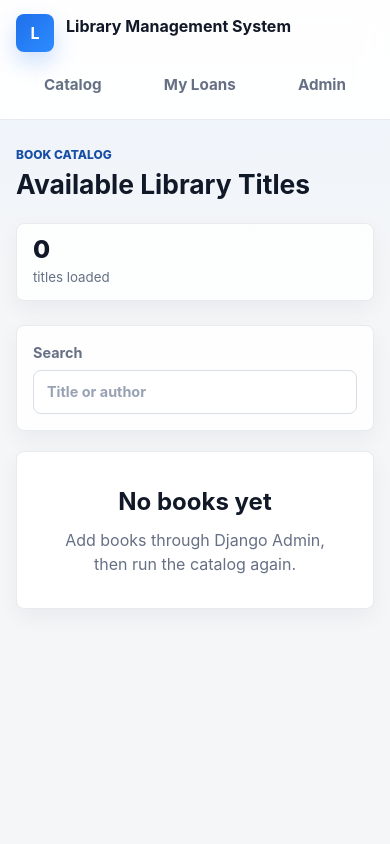
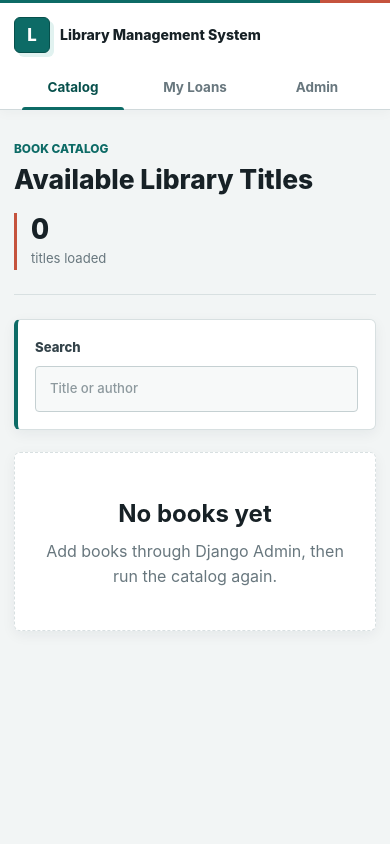
Before and after one commit to AmirMustafa10/library-management-system, a Django app: page / in a window 390 px wide. Run offline with Django 5.2, Linux system fonts and the light colour scheme; data that the repository does not hold is empty.

Commit message:
style: strengthen responsive frontend design

```diff
--- a/static/css/styles.css
+++ b/static/css/styles.css
@@ -1,25 +1,29 @@
 :root {
     color-scheme: light;
-    --bg: #f4f6f8;
+    --canvas: #f2f5f5;
     --surface: #ffffff;
-    --surface-soft: #f9fafb;
-    --surface-muted: #eef2f6;
-    --text: #1f2933;
-    --heading: #111827;
-    --muted: #667085;
-    --subtle: #98a2b3;
-    --border: #d8dee7;
-    --border-soft: #e7ebf0;
-    --accent: #1f6feb;
-    --accent-dark: #174ea6;
-    --accent-soft: #e8f1ff;
-    --success: #087443;
-    --success-soft: #e7f6ef;
-    --warning: #9a5b13;
-    --warning-soft: #fff4df;
-    --shadow: 0 18px 40px rgba(15, 23, 42, 0.08);
-    --shadow-soft: 0 8px 22px rgba(15, 23, 42, 0.05);
-    --radius: 8px;
+    --surface-soft: #f7f9f9;
+    --surface-muted: #edf2f2;
+    --ink: #172126;
+    --ink-soft: #34434a;
+    --muted: #68777e;
+    --subtle: #8d999e;
+    --line: #d8e0e1;
+    --line-strong: #c5d0d2;
+    --brand: #0d6b66;
+    --brand-deep: #07504c;
+    --brand-soft: #e1f2f0;
+    --accent: #c5533d;
+    --accent-soft: #f9e9e5;
+    --gold: #a86d16;
+    --gold-soft: #fbf0dc;
+    --success: #14734e;
+    --success-soft: #e3f4ec;
+    --warning: #945b13;
+    --warning-soft: #fff0d8;
+    --shadow-sm: 0 4px 14px rgba(24, 41, 47, 0.06);
+    --shadow-md: 0 14px 34px rgba(24, 41, 47, 0.1);
+    --radius: 6px;
 }
 
 * {
@@ -27,18 +31,17 @@
 }
 
 html {
-    background: var(--bg);
+    background: var(--canvas);
 }
 
 body {
     margin: 0;
     min-height: 100vh;
-    background:
-        linear-gradient(180deg, rgba(232, 241, 255, 0.7), rgba(244, 246, 248, 0) 260px),
-        var(--bg);
-    color: var(--text);
-    font-family: Inter, "Segoe UI", Roboto, Arial, Helvetica, sans-serif;
-    line-height: 1.5;
+    background: var(--canvas);
+    color: var(--ink-soft);
+    font-family: Inter, Aptos, "Segoe UI", Roboto, Arial, sans-serif;
+    font-size: 16px;
+    line-height: 1.55;
     text-rendering: optimizeLegibility;
 }
 
@@ -50,91 +53,135 @@ a {
 a:focus-visible,
 button:focus-visible,
 input:focus-visible {
-    outline: 3px solid rgba(31, 111, 235, 0.22);
-    outline-offset: 2px;
+    outline: 3px solid rgba(13, 107, 102, 0.23);
+    outline-offset: 3px;
 }
 
 .site-header {
     position: sticky;
     top: 0;
-    z-index: 10;
-    background: rgba(255, 255, 255, 0.92);
-    border-bottom: 1px solid var(--border-soft);
-    backdrop-filter: blur(14px);
+    z-index: 20;
+    border-top: 3px solid var(--brand);
+    border-bottom: 1px solid rgba(197, 208, 210, 0.8);
+    background: rgba(255, 255, 255, 0.94);
+    box-shadow: 0 2px 12px rgba(24, 41, 47, 0.04);
+    backdrop-filter: blur(16px);
+}
+
+.site-header::after {
+    position: absolute;
+    top: -3px;
+    right: 0;
+    width: 18%;
+    height: 3px;
+    background: var(--accent);
+    content: "";
 }
 
 .nav-shell {
-    width: min(1120px, calc(100% - 32px));
+    width: min(1180px, calc(100% - 40px));
     min-height: 72px;
     margin: 0 auto;
     display: flex;
     align-items: center;
     justify-content: space-between;
-    gap: 24px;
+    gap: 28px;
 }
 
 .brand {
+    min-width: 0;
     display: inline-flex;
     align-items: center;
-    gap: 12px;
-    color: var(--heading);
-    font-weight: 750;
+    gap: 13px;
+    color: var(--ink);
+    font-weight: 780;
 }
 
 .brand-mark {
+    flex: 0 0 auto;
     display: inline-grid;
     place-items: center;
-    width: 38px;
-    height: 38px;
+    width: 40px;
+    height: 40px;
     border-radius: var(--radius);
-    background: linear-gradient(135deg, var(--accent), #2d8cff);
+    border: 1px solid var(--brand-deep);
+    background: var(--brand);
     color: #ffffff;
-    box-shadow: 0 10px 22px rgba(31, 111, 235, 0.22);
+    box-shadow: 4px 4px 0 var(--brand-soft);
+    font-size: 1.05rem;
+    line-height: 1;
 }
 
 .nav-links {
     display: flex;
-    align-items: center;
-    gap: 6px;
-    flex-wrap: wrap;
+    align-items: stretch;
+    align-self: stretch;
+    gap: 4px;
 }
 
 .nav-links a {
-    min-height: 38px;
+    position: relative;
+    min-width: 82px;
     display: inline-flex;
     align-items: center;
-    padding: 8px 12px;
-    border-radius: var(--radius);
+    justify-content: center;
+    padding: 0 14px;
     color: var(--muted);
-    font-size: 0.95rem;
-    font-weight: 650;
+    font-size: 0.92rem;
+    font-weight: 700;
     transition: background-color 160ms ease, color 160ms ease;
 }
 
+.nav-links a::after {
+    position: absolute;
+    right: 14px;
+    bottom: -1px;
+    left: 14px;
+    height: 3px;
+    border-radius: 3px 3px 0 0;
+    background: transparent;
+    content: "";
+    transition: background-color 160ms ease;
+}
+
 .nav-links a:hover,
-.nav-links a:focus {
-    background: var(--accent-soft);
-    color: var(--accent-dark);
+.nav-links a:focus-visible {
+    background: var(--surface-soft);
+    color: var(--brand-deep);
+}
+
+.nav-links a.is-active {
+    color: var(--brand-deep);
+}
+
+.nav-links a.is-active::after {
+    background: var(--brand);
 }
 
 .page-shell {
-    width: min(1120px, calc(100% - 32px));
-    margin: 36px auto 64px;
+    width: min(1180px, calc(100% - 40px));
+    margin: 42px auto 72px;
 }
 
 .page-heading {
     display: flex;
     align-items: flex-end;
     justify-content: space-between;
-    gap: 24px;
+    gap: 32px;
     margin-bottom: 24px;
+    padding-bottom: 24px;
+    border-bottom: 1px solid var(--line);
+}
+
+.page-heading > div:first-child {
+    max-width: 760px;
 }
 
 .eyebrow {
-    margin: 0 0 6px;
-    color: var(--accent-dark);
-    font-size: 0.75rem;
-    font-weight: 800;
+    margin: 0 0 7px;
+    color: var(--brand);
+    font-size: 0.74rem;
+    font-weight: 850;
     text-transform: uppercase;
     letter-spacing: 0;
 }
@@ -150,95 +197,129 @@ th {
 
 h1 {
     margin: 0;
-    color: var(--heading);
-    font-size: 2.15rem;
+    color: var(--ink);
+    font-size: 2.35rem;
+    font-weight: 780;
     line-height: 1.12;
 }
 
 .catalog-summary {
-    min-width: 126px;
-    padding: 12px 16px;
-    border: 1px solid var(--border-soft);
-    border-radius: var(--radius);
-    background: rgba(255, 255, 255, 0.86);
-    box-shadow: var(--shadow-soft);
-    text-align: right;
+    flex: 0 0 auto;
+    min-width: 148px;
+    padding: 2px 0 2px 20px;
+    border-left: 3px solid var(--accent);
+    text-align: left;
 }
 
 .catalog-summary span {
     display: block;
-    color: var(--heading);
-    font-size: 1.55rem;
-    font-weight: 800;
-    line-height: 1.1;
+    color: var(--ink);
+    font-size: 1.75rem;
+    font-weight: 820;
+    line-height: 1;
+    font-variant-numeric: tabular-nums;
 }
 
 .catalog-summary small {
+    display: block;
+    margin-top: 5px;
     color: var(--muted);
+    font-size: 0.82rem;
 }
 
 .toolbar {
-    margin-bottom: 20px;
-    padding: 16px;
-    border: 1px solid var(--border-soft);
+    position: relative;
+    margin-bottom: 22px;
+    padding: 18px;
+    border: 1px solid var(--line);
+    border-left: 4px solid var(--brand);
     border-radius: var(--radius);
-    background: rgba(255, 255, 255, 0.9);
-    box-shadow: var(--shadow-soft);
+    background: var(--surface);
+    box-shadow: var(--shadow-sm);
 }
 
 .search-field {
     display: grid;
-    gap: 7px;
-    color: var(--muted);
-    font-size: 0.9rem;
-    font-weight: 650;
+    gap: 8px;
+    color: var(--ink-soft);
+    font-size: 0.82rem;
+    font-weight: 760;
 }
 
 .search-field input {
-    width: min(460px, 100%);
-    min-height: 44px;
-    padding: 10px 13px;
-    border: 1px solid var(--border);
-    border-radius: var(--radius);
-    background: var(--surface);
-    color: var(--text);
+    width: min(540px, 100%);
+    min-height: 46px;
+    padding: 10px 14px;
+    border: 1px solid var(--line-strong);
+    border-radius: 4px;
+    background: var(--surface-soft);
+    color: var(--ink);
     font: inherit;
-    transition: border-color 160ms ease, box-shadow 160ms ease;
+    font-weight: 500;
+    transition: background-color 160ms ease, border-color 160ms ease, box-shadow 160ms ease;
 }
 
 .search-field input::placeholder {
     color: var(--subtle);
 }
 
+.search-field input:hover {
+    border-color: #a9b8bb;
+    background: var(--surface);
+}
+
 .search-field input:focus {
-    border-color: var(--accent);
-    box-shadow: 0 0 0 4px rgba(31, 111, 235, 0.12);
+    border-color: var(--brand);
+    background: var(--surface);
+    box-shadow: 0 0 0 4px rgba(13, 107, 102, 0.11);
     outline: 0;
 }
 
 .book-grid {
     display: grid;
-    grid-template-columns: repeat(auto-fit, minmax(270px, 1fr));
+    grid-template-columns: repeat(3, minmax(0, 1fr));
     gap: 18px;
 }
 
 .book-card {
-    min-height: 282px;
+    --card-accent: var(--brand);
+    position: relative;
+    min-width: 0;
+    min-height: 306px;
     display: flex;
     flex-direction: column;
-    gap: 18px;
-    padding: 20px;
-    border: 1px solid var(--border-soft);
+    gap: 16px;
+    overflow: hidden;
+    padding: 22px;
+    border: 1px solid var(--line);
     border-radius: var(--radius);
     background: var(--surface);
-    box-shadow: var(--shadow-soft);
-    transition: border-color 160ms ease, box-shadow 160ms ease, transform 160ms ease;
+    box-shadow: var(--shadow-sm);
+    transition: border-color 170ms ease, box-shadow 170ms ease, transform 170ms ease;
+}
+
+.book-card:nth-child(3n + 2) {
+    --card-accent: var(--accent);
+}
+
+.book-card:nth-child(3n) {
+    --card-accent: var(--gold);
+}
+
+.book-card::before {
+    position: absolute;
+    top: 0;
+    right: 0;
+    left: 0;
+    height: 4px;
+    background: var(--card-accent);
+    content: "";
 }
 
 .book-card:hover {
-    border-color: rgba(31, 111, 235, 0.3);
-    box-shadow: var(--shadow);
-    transform: translateY(-2px);
+    border-color: var(--line-strong);
+    box-shadow: var(--shadow-md);
+    transform: translateY(-3px);
 }
 
 .book-card-main {
@@ -322,26 +432,27 @@ h1 {
 .table-panel,
 .empty-state,
 .messages {
-    border: 1px solid var(--border-soft);
+    border: 1px solid var(--line);
     border-radius: var(--radius);
     background: var(--surface);
-    box-shadow: var(--shadow-soft);
+    box-shadow: var(--shadow-sm);
 }
 
 .table-panel {
     overflow-x: auto;
+    border-top: 4px solid var(--brand);
 }
 
 table {
     width: 100%;
-    min-width: 680px;
+    min-width: 700px;
     border-collapse: collapse;
 }
 
 th,
 td {
-    padding: 15px 18px;
-    border-bottom: 1px solid var(--border-soft);
+    padding: 17px 20px;
+    border-bottom: 1px solid var(--line);
     text-align: left;
     vertical-align: middle;
 }
@@ -365,13 +490,14 @@ tr:last-child td {
 
 .empty-state {
     grid-column: 1 / -1;
-    padding: 32px;
+    padding: 42px 28px;
+    border-style: dashed;
     text-align: center;
 }
 
 .empty-state h2 {
-    margin: 0 0 8px;
-    color: var(--heading);
+    margin: 0 0 7px;
+    color: var(--ink);
 }
 
 .empty-state p {
@@ -380,55 +506,179 @@ tr:last-child td {
 }
 
 .messages {
-    margin-bottom: 18px;
-    padding: 12px 14px;
+    margin-bottom: 20px;
+    padding: 13px 16px;
+    border-left: 4px solid var(--brand);
 }
 
 .message {
     margin: 0;
-    color: var(--accent-dark);
-    font-weight: 750;
+    color: var(--brand-deep);
+    font-weight: 720;
+}
+
+@media (max-width: 960px) {
+    .book-grid {
+        grid-template-columns: repeat(2, minmax(0, 1fr));
+    }
 }
 
 @media (max-width: 720px) {
-    .nav-shell,
-    .page-heading {
+    .nav-shell {
+        width: min(100% - 28px, 1180px);
+        min-height: auto;
         align-items: flex-start;
         flex-direction: column;
-    }
-
-    .nav-shell {
-        padding: 14px 0;
-        gap: 14px;
+        gap: 12px;
+        padding: 14px 0 0;
     }
 
     .brand {
-        align-items: flex-start;
+        font-size: 0.96rem;
+    }
+
+    .brand-mark {
+        width: 36px;
+        height: 36px;
     }
 
     .nav-links {
         width: 100%;
+        min-height: 44px;
     }
 
     .nav-links a {
-        flex: 1 1 auto;
-        justify-content: center;
+        min-width: 0;
+        flex: 1 1 0;
+        padding: 0 7px;
+        font-size: 0.84rem;
+    }
+
+    .nav-links a::after {
+        right: 8px;
+        left: 8px;
     }
 
     .page-shell {
-        margin-top: 26px;
+        width: min(100% - 28px, 1180px);
+        margin-top: 30px;
+    }
+
+    .page-heading {
+        align-items: flex-start;
+        flex-direction: column;
+        gap: 18px;
+    }
+
+    h1 {
+        font-size: 1.85rem;
+    }
+
+    .catalog-summary {
+        min-width: 0;
+        padding-left: 14px;
+    }
+
+    .book-grid {
+        grid-template-columns: 1fr;
+    }
+
+    .book-card {
+        min-height: 0;
+    }
+
+    .table-panel {
+        overflow: visible;
+        border-top: 0;
+        background: transparent;
+        box-shadow: none;
+    }
+
+    table {
+        min-width: 0;
+    }
+
+    thead {
+        position: absolute;
+        width: 1px;
+        height: 1px;
+        overflow: hidden;
+        clip: rect(0 0 0 0);
+        white-space: nowrap;
+        clip-path: inset(50%);
+    }
+
+    tbody {
+        display: grid;
+        gap: 12px;
+    }
+
+    tbody tr {
+        display: grid;
+        overflow: hidden;
+        border: 1px solid var(--line);
+        border-top: 4px solid var(--brand);
+        border-radius: var(--radius);
+        background: var(--surface);
+        box-shadow: var(--shadow-sm);
+    }
+
+    tbody tr:hover {
+        background: var(--surface);
+    }
+
+    tbody td {
+        display: grid;
+        grid-template-columns: minmax(92px, 0.65fr) minmax(0, 1.35fr);
+        align-items: center;
+        gap: 12px;
+        padding: 13px 16px;
+        border-bottom: 1px solid var(--line);
+    }
+
+    tbody td::before {
+        color: var(--subtle);
+        content: attr(data-label);
+        font-size: 0.68rem;
+        font-weight: 850;
+        line-height: 1.2;
+        text-transform: uppercase;
+    }
+
+    tbody td:last-child {
+        border-bottom: 0;
+    }
+
+    tbody td.no-loans {
+        display: block;
+    }
+
+    tbody td.no-loans::before {
+        content: none;
+    }
+}
+
+@media (max-width: 400px) {
+    .brand {
+        gap: 10px;
+        font-size: 0.88rem;
+    }
+
+    .toolbar,
+    .book-card {
+        padding: 17px;
     }
 
     h1 {
         font-size: 1.65rem;
     }
+}
 
-    .catalog-summary {
-        width: 100%;
-        text-align: left;
-    }
-
-    .book-meta {
-        grid-template-columns: 1fr;
+@media (prefers-reduced-motion: reduce) {
+    *,
+    *::before,
+    *::after {
+        scroll-behavior: auto !important;
+        transition-duration: 0.01ms !important;
     }
 }
--- a/templates/base.html
+++ b/templates/base.html
@@ -15,9 +15,21 @@
                 <span>Library Management System</span>
             </a>
             <div class="nav-links">
-                <a href="{% url 'catalog:book_list' %}">Catalog</a>
-                <a href="{% url 'loans:my_loans' %}">My Loans</a>
-                <a href="{% url 'admin:index' %}">Admin</a>
+                <a
+                    href="{% url 'catalog:book_list' %}"
+                    class="{% if request.resolver_match.namespace == 'catalog' %}is-active{% endif %}"
+                    {% if request.resolver_match.namespace == 'catalog' %}aria-current="page"{% endif %}
+                >Catalog</a>
+                <a
+                    href="{% url 'loans:my_loans' %}"
+                    class="{% if request.resolver_match.namespace == 'loans' %}is-active{% endif %}"
+                    {% if request.resolver_match.namespace == 'loans' %}aria-current="page"{% endif %}
+                >My Loans</a>
+                <a
+                    href="{% url 'admin:index' %}"
+                    class="{% if request.resolver_match.namespace == 'admin' %}is-active{% endif %}"
+                    {% if request.resolver_match.namespace == 'admin' %}aria-current="page"{% endif %}
+                >Admin</a>
             </div>
         </nav>
     </header>
```
Also changed, not shown: other parts of static/css/styles.css (+70 -27 lines), templates/loans/my_loans.html (+5 -5 lines).
